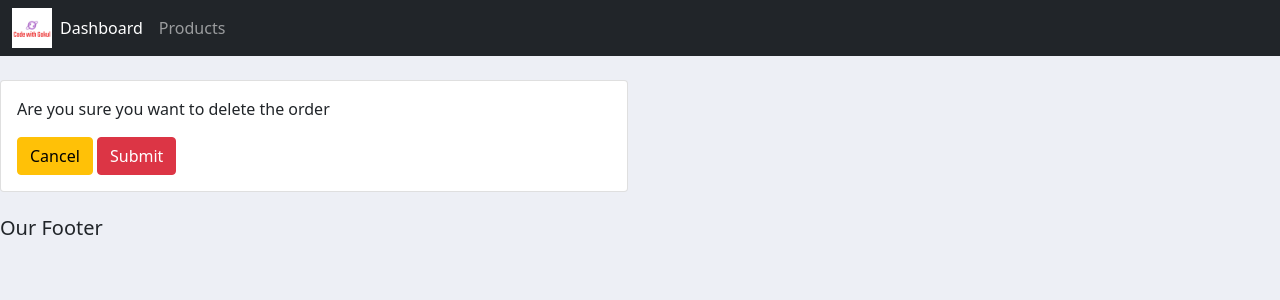
After one commit to gokulakannan19/CRM, a Django app: page /delete_order/3/ in a window 1280 px wide. The commit adds this page. Shown: the top 300 px of the page. Run offline with Django 3.2, Linux system fonts and the light colour scheme; data comes from the database, SQL or seed files in the repository; both versions use the stored data as it was after the commit.

Commit message:
crud operations

```diff
--- a/accounts/templates/accounts/customer.html
+++ b/accounts/templates/accounts/customer.html
@@ -62,8 +62,8 @@
                     <td>{{ order.product.category }}</td>
                     <td>{{ order.date_created }}</td>
                     <td>{{ order.status }}</td>
-                    <td><a href="#" class="btn btn-sm btn-info">Update</a></td>
-                    <td><a href="#" class="btn btn-sm btn-danger">Delete</a></td>
+                    <td><a href="{% url 'update_order' order.id %}" class="btn btn-sm btn-info">Update</a></td>
+                    <td><a href="{% url 'delete_order' order.id %}" class="btn btn-sm btn-danger">Delete</a></td>
                 </tr>
 
                 {% endfor %}
--- a/accounts/templates/accounts/dashboard.html
+++ b/accounts/templates/accounts/dashboard.html
@@ -33,7 +33,7 @@
         <h5>Last 5 Orders</h5>
         <hr>
         <div class="card card-body">
-            <a class="btn btn-primary btn-sm btn-block" href="#">Create Orders</a>
+            <a class="btn btn-primary btn-sm btn-block" href="{% url 'create_order' %}">Create Orders</a>
             <table class="table table-sm">
                 <tr>
                     <th>Product</th>
@@ -47,8 +47,8 @@
                         <td>{{order.product}}</td>
                         <td>{{order.date_created}}</td>
                         <td>{{order.status}}</td>
-                        <td><a class="btn btn-sm btn-info" href="#">Update</a></td>
-                        <td><a class="btn btn-sm btn-danger" href="#">Delete</a></td>
+                        <td><a class="btn btn-sm btn-info" href="{% url 'update_order' order.id %}">Update</a></td>
+                        <td><a class="btn btn-sm btn-danger" href="{% url 'delete_order' order.id %}">Delete</a></td>
                     </tr>
                 {% endfor %}
 
--- /dev/null
+++ b/accounts/templates/accounts/delete_order.html
@@ -0,0 +1,24 @@
+{% extends 'accounts/main.html' %}
+
+
+{% block content %}
+<br>
+
+<div class="row">
+    <div class="col-md-6">
+        <div class="card card-body">
+            <p>Are you sure you want to delete the order</p>
+
+            <form action="" method="POST">
+                {% csrf_token %}
+
+                <a class="btn btn-warning" href="{% url 'home' %}">Cancel</a>
+                <input class="btn btn-danger" type="submit" name="Confirm">
+            </form>
+
+        </div>
+    </div>
+</div>
+
+
+{% endblock content %}
--- a/accounts/urls.py
+++ b/accounts/urls.py
@@ -7,4 +7,8 @@ urlpatterns = [
     path('', views.home, name="home"),
     path('customer/<str:pk>/', views.customer, name="customer"),
     path('products/', views.products, name="products"),
+
+    path('create_order/', views.create_order, name="create_order"),
+    path('update_order/<str:pk>/', views.update_order, name="update_order"),
+    path('delete_order/<str:pk>/', views.delete_order, name="delete_order"),
 ]
--- a/accounts/views.py
+++ b/accounts/views.py
@@ -1,8 +1,7 @@
 from django.http import HttpResponse
-from django.shortcuts import render
+from django.shortcuts import render, redirect
 from .models import Product, Order, Customer
-
-# Create your views here.
+from .forms import OrderForm
 
 
 def home(request):
@@ -48,3 +47,49 @@ def products(request):
     }
 
     return render(request, 'accounts/products.html', context)
+
+
+def create_order(request):
+
+    form = OrderForm()
+
+    if request.method == "POST":
+        print("Printing POST:", request.POST)
+        form = OrderForm(request.POST)
+        if form.is_valid():
+            form.save()
+            return redirect('/')
+
+    context = {
+        'form': form,
+    }
+
+    return render(request, 'accounts/order_form.html', context)
+
+
+def update_order(request, pk):
+
+    order = Order.objects.get(id=pk)
+    form = OrderForm(instance=order)
+
+    if request.method == "POST":
+        form = OrderForm(request.POST, instance=order)
+        if form.is_valid():
+            form.save()
+            return redirect('/')
+
+    context = {
+        'form': form
+    }
+
+    return render(request, 'accounts/order_form.html', context)
+
+
+def delete_order(request, pk):
+    order = Order.objects.get(id=pk)
+
+    if request.method == "POST":
+        order.delete()
+        return redirect('/')
+
+    return render(request, 'accounts/delete_order.html')
```
Also changed, not shown: accounts/forms.py (added, +9 -0 lines), accounts/templates/accounts/order_form.html (added, +19 -0 lines), db.sqlite3.
